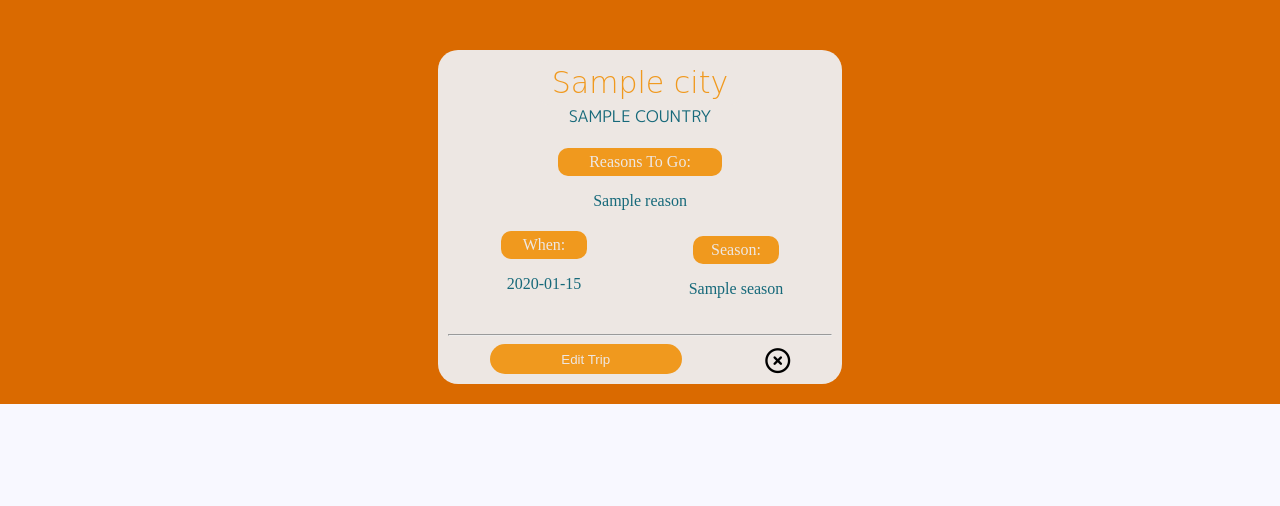
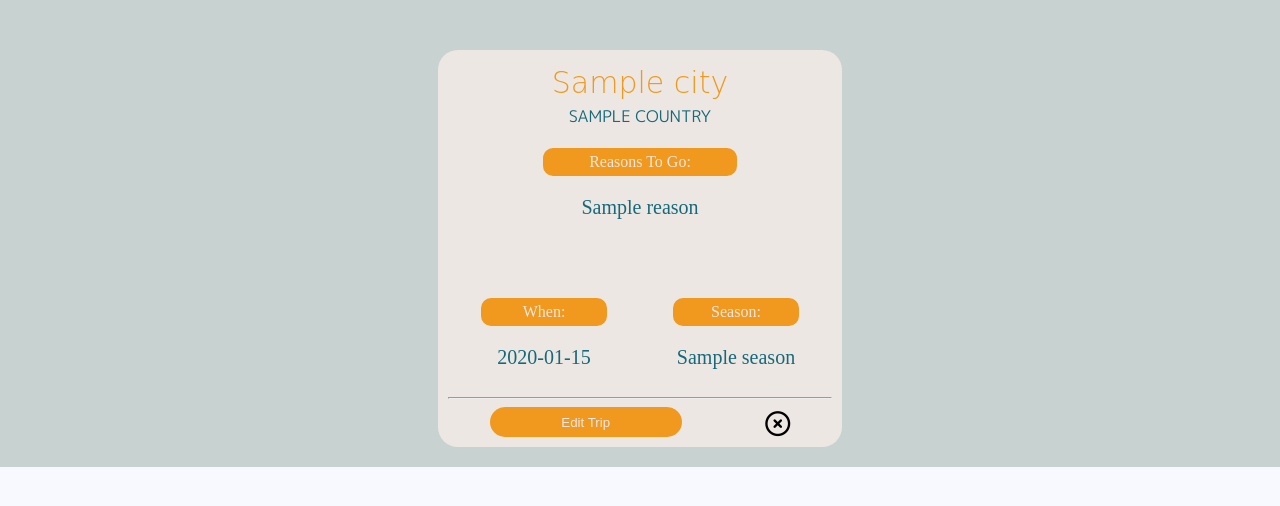
Before and after one commit to RebeccaRBell/travel_bucket_list, a Flask app: page /trips in a window 1280 px wide. Shown: the part 100-606 px from the top of the page. Run offline with Flask 2, Linux system fonts and the light colour scheme; a database or web service that is not in the repository returns one stand-in record (values such as "Sample title"); some libraries are stand-ins or nearby versions; some web fonts are replaced.

Commit message:
edited css themes/colours

```diff
--- a/static/style.css
+++ b/static/style.css
@@ -312,11 +312,11 @@ main{
         flex-flow: row wrap;
         align-items: center;
         justify-content: center;
-        background-color: var(--palette2-color-5);
+        background-color: var(--palette2-color-3);
 }
 .trip-card{
         margin: 0 auto;
-        min-width: 20%;
+        min-width: 25%;
         width: 30%;
         margin: 50px 20px 20px 20px;
         padding: 10px;
@@ -349,36 +349,42 @@ main{
         margin: 0 auto;
         font-family: var(--font-3);
 }
-
-
-.row-3-card{
-        display: flex;
-        flex-flow: row nowrap;
-        justify-content: center;
-        margin-bottom: 20px;
-        margin-top: 10px;
+.card-row-1{
+        width: 100%;
+        height: 20%;
 }
-.row-2-part-1{
+.row-2{
         width: 80%;
+        height: 150px;
         margin: 0 auto;
         margin-top: 20px;
-        align-self: center;
         text-align: center;
         color: var(--color-1);
 }
+.row-2 div {
+        display: flex;
+        flex-direction: row;
+        align-self: center;
+        justify-content: center;
+}
+.row-3 {
+        width: 100%;
+        height: 20%;
+        margin: 0 auto;
+        display: flex;
+        flex-flow: row nowrap;
+        justify-content: space-between;
+        text-align: center;
+
+}
 .row-3-part-1{
-        width: 40%;
+        width: 50%;
         margin: 0 auto;
-        margin-top: 10px;
-         align-self: center;
-        text-align: center;
         color: var(--color-1);
 }
 .row-3-part-2{
-        width: 40%;
+        width: 50%;
         margin: 0 auto;
-        align-self: center;
-        text-align: center;
         color: var(--color-1);
 }
 .question-heading{
@@ -386,13 +392,13 @@ main{
         color: var(--color-4);
         border-radius: 10px;
         padding: 5px;
-        width: 50%;
+        width: 60%;
         text-align: center;
-        display: block;
         margin: 0 auto;
 }
+
 .reason, .season, .timeframe {
-
+        font-size:  20px;
 }
 
 .trip-buttons{
@@ -441,19 +447,23 @@ text-decoration: underline dotted;
         margin: 0 auto;
         padding: 0px;
         text-align: center;
-        background-color: var(--palette2-color-5);
-        margin-top: 50px;
+        background-color: var(--palette2-color-3);
+        margin-top: 30px;
         border-radius: 20px;
 }
 .form-background h1{
-        padding: 20px;
+        padding-top: 25px;
+        font-size: 35px;
         font-family: var(--logo-font);
         letter-spacing: 3px;
-        color: var(--color-4);
+        font-weight: 100;
+        color: var(--palette2-color-5);
 }
 .new-trip-form{
         text-align: center;
         font-size: 18px;
+        color: var(--color-1);
+        font-weight: 400;
 }
 .new-trip-form select{
         width: 150px;
@@ -461,6 +471,7 @@ text-decoration: underline dotted;
         border: 1px solid var(--color-5);
         border-radius: 5px;
         margin: 20px 10px 20px 10px;
+        font-size: 18px;
 
 
 }
@@ -477,7 +488,6 @@ text-decoration: underline dotted;
         justify-content: space-evenly;
         margin: 0 auto;
         width: 80%;
-        color: var(--color-4);
 }
 .radio-questions{
         display: flex;
@@ -493,7 +503,12 @@ text-decoration: underline dotted;
         margin: 50px 20px 20px 20px;
         border-radius: 20px;
         border: none;
+        color: var(--color-1);
 
+}
+.new-trip-buttons a {
+        text-decoration: none;
+        color: var(--color-1)
 }
 .add-new-city {
         display: flex;
--- a/templates/add_trip.html
+++ b/templates/add_trip.html
@@ -88,7 +88,7 @@
 				</div>
 			</div>
 			<div class="new-trip-buttons">
-				<button type="button">Back</button>
+				<button type="button"><a href="/home">Back</a></button>
 				<button type="submit">Add Trip</button>
 			</div>
 		</form>
--- a/templates/trips.html
+++ b/templates/trips.html
@@ -2,26 +2,30 @@
 <div class="container">
 	{% for trips in trips %}
 	<div class="trip-card">
+                <div class="card-row-1">
 		{% for cities in cities %} {% if trips.city_id == cities.id %}
 		<p class="city">{{ cities.name }}</p>
 		{% endif %} {% endfor %} {% for countries in countries %} {% if
 		trips.country_id == countries.id %}
 		<p class="country">{{countries.name}}</p>
 		{% endif %} {% endfor %}
-			<div class="row-2-part-1">
+                </div>
+			<div class="row-2">
 				<p class="question-heading">Reasons To Go:</p>
+                                <div>
 				<p class="reason">{{trips.reason}}</p>
+                                </div>
 			</div>
-                        <div class="row-3-card">
+                        <div class="row-3">
                                 <div class="row-3-part-2">
 				<p class="question-heading">When:</p>
 				<p class="timeframe">{{trips.timeframe}}</p>
 			</div>
-                        <div class="row-3-part-1">
+                        <div class="row-3-part-2">
 				<p class="question-heading">Season:</p>
 				<p class="season">{{trips.season}}</p>
 			</div>
-		</div>
+                        </div>
 		<hr />
 		<div class="trip-buttons">
 			<button class="edit-button"><a href="/trip/id/edit">Edit Trip</a></button>
```
